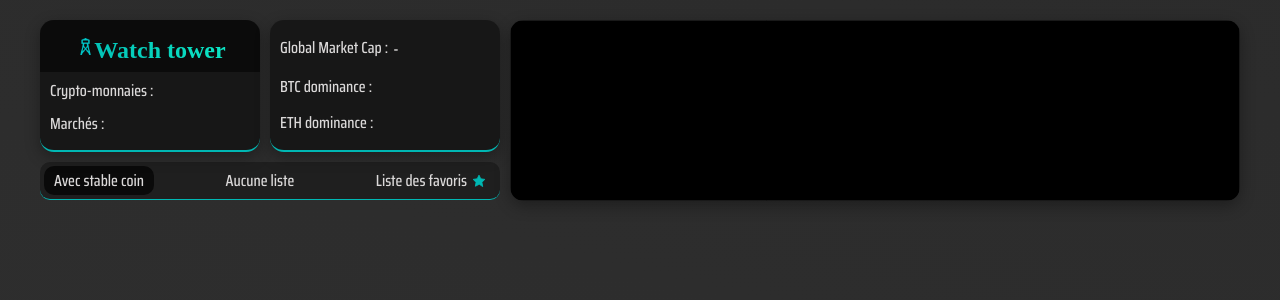
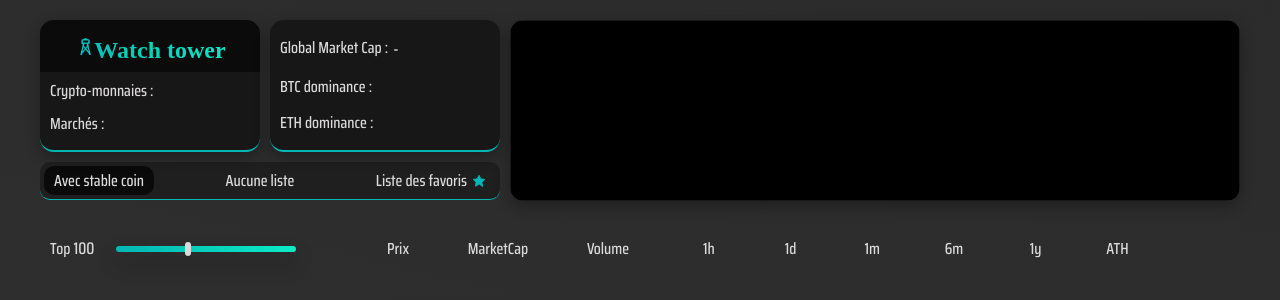
Before and after one commit to FlorianeHJ/Crypto-watch, a React (Create React App) app: page / in a window 1280 px wide. Shown: the top 300 px of the page. Built offline with nearby package versions, Linux system fonts and the light colour scheme; no server answers; a web font is replaced by a local one.

Commit message:
ajout table header

```diff
--- a/src/App.js
+++ b/src/App.js
@@ -2,6 +2,7 @@ import axios from "axios";
 import React, { useEffect, useState } from "react";
 import GlobalChart from "./components/GlobalChart.jsx";
 import HeaderInfos from "./components/HeaderInfos.jsx";
+import Table from "./components/Table.jsx";
 
 const App = () => {
   const [coinsData, setCoinsData] = useState([]);
@@ -21,6 +22,7 @@ const App = () => {
         <HeaderInfos />
         <GlobalChart coinsData={coinsData} />
       </header>
+      <Table coinsData={coinsData} />
     </div>
   );
 };
--- /dev/null
+++ b/src/components/Table.jsx
@@ -0,0 +1,30 @@
+import React, { useState } from 'react';
+
+const Table = ({ coinsData }) => {
+    const [rangeNumber, setRangeNumber] = useState(100);
+    const [orderBy, setOrderBy] = useState("");
+
+    const tableHeader = ["Prix", "MarketCap", "Volume", "1h", "1d", "1m", "6m", "1y", "ATH"]
+
+    return (
+        <div className="table-container">
+            <div className="table-header">
+                <div className="range-container">
+                    <span>Top{" "} <input type="text" value={rangeNumber} onChange={(e) => setRangeNumber(e.target.value)} /></span>
+                    <input type="range" min="1" max="250" value={rangeNumber} onChange={(e) => setRangeNumber(e.target.value)} />
+                </div>
+                {tableHeader.map((el) => (
+                    <li key={el}>
+                        <input type="radio" name='header-el' id={el} defaultChecked={el === orderBy || el === orderBy + "reverse" ?  true : false}
+                        onClick={() => {
+                            setOrderBy(el)
+                        }}/>
+                        <label htmlFor={el}>{el}</label>
+                    </li>
+                ))}
+            </div>
+        </div>
+    );
+};
+
+export default Table;
```
